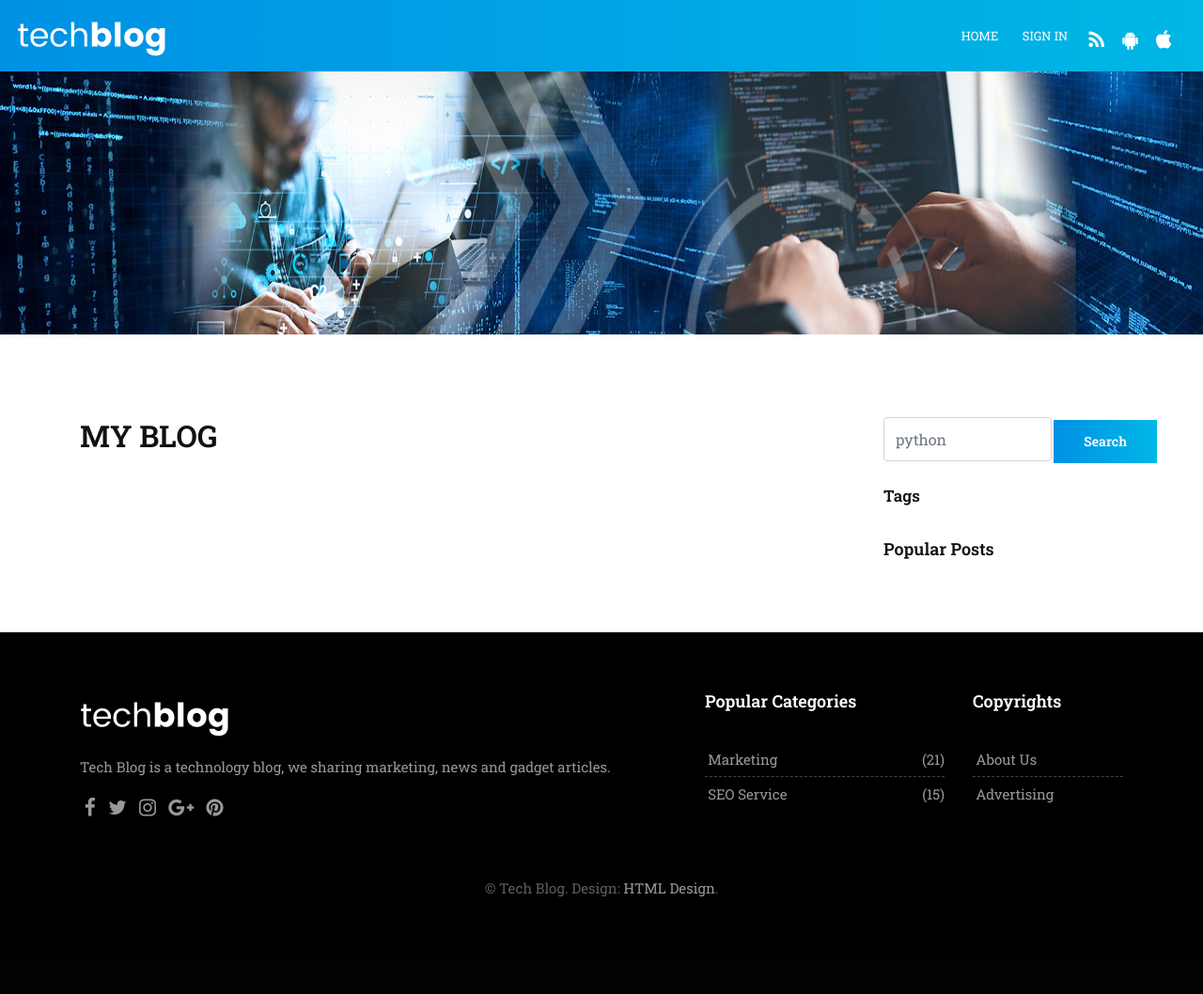
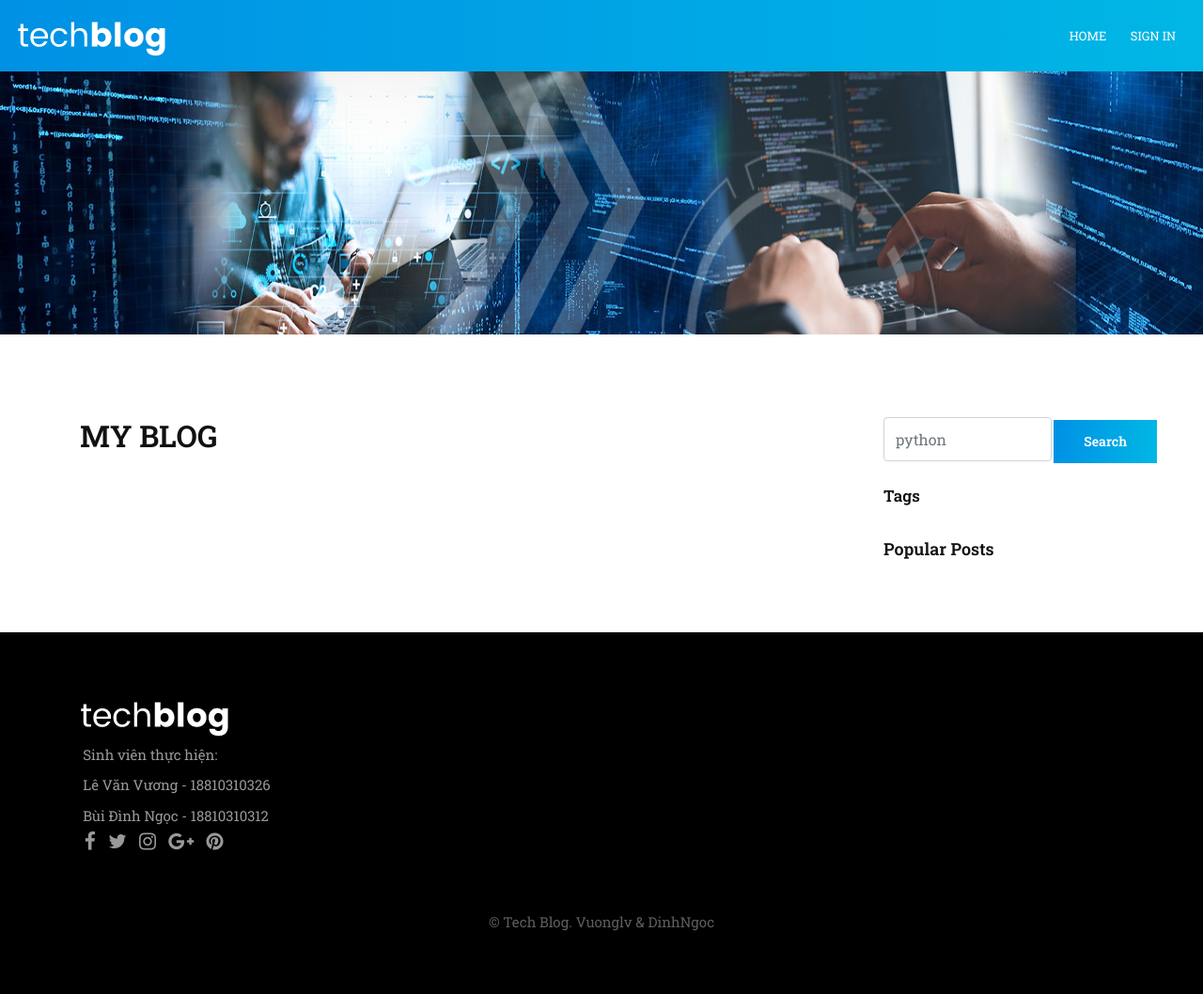
Before and after one commit to b1team/tech-blog, a Flask app: page / in a window 1280 px wide. Shown: the whole page at 94% size. Before the commit the page ends 955 px from the top, so only its background shows below. Run offline with Flask 2, Linux system fonts and the light colour scheme; data that the repository does not hold is empty; some libraries are stand-ins or nearby versions.

Commit message:
fix footer

```diff
--- a/src/app/static/css/style.css
+++ b/src/app/static/css/style.css
@@ -1439,7 +1439,7 @@ hr.invis3 {
 
 .footer-text p {
     margin-bottom: 0;
-    padding: 1rem 0 1.2rem;
+    padding: 0.2rem;
 }
 
 .blog-list-widget img {
--- a/src/app/templates/base.html
+++ b/src/app/templates/base.html
@@ -79,18 +79,6 @@
                             </li>
                             {% endif %}
                         </ul>
-                        <ul class="navbar-nav mr-2">
-                            <li class="nav-item">
-                                <a class="nav-link" href="#"><i class="fa fa-rss"></i></a>
-                            </li>
-                            <li class="nav-item">
-                                <a class="nav-link" href="#"><i class="fa fa-android"></i></a>
-                            </li>
-                            <li class="nav-item">
-                                <a class="nav-link" href="#"><i class="fa fa-apple"></i></a>
-                            </li>
-                        </ul>
-
                     </div>
                 </nav>
         </header>
@@ -110,7 +98,9 @@
                         <div class="widget">
                             <div class="footer-text text-left">
                                 <a href="{{ url_for("home_bp.home") }}"><img src="{{ url_for('static', filename='images/tech-footer-logo.png') }}" alt="" class="img-fluid"></a>
-                                <p>Tech Blog is a technology blog, we sharing marketing, news and gadget articles.</p>
+                                <p>Sinh viên thực hiện: </p>
+                                <p>Lê Văn Vương - 18810310326</p>
+                                <p>Bùi Đình Ngọc - 18810310312</p>
                                 <div class="social">
                                     <a href="#" data-toggle="tooltip" data-placement="bottom" title="" data-original-title="Facebook"><i class="fa fa-facebook"></i></a>
                                     <a href="#" data-toggle="tooltip" data-placement="bottom" title="" data-original-title="Twitter"><i class="fa fa-twitter"></i></a>
@@ -124,38 +114,12 @@
                             </div><!-- end footer-text -->
                         </div><!-- end widget -->
                     </div><!-- end col -->
-
-                    <div class="col-lg-3 col-md-12 col-sm-12 col-xs-12">
-                        <div class="widget">
-                            <h5 class="widget-title">Popular Categories</h5>
-                            <div class="link-widget">
-                                <ul>
-                                    <li><a href="#">Marketing <span>(21)</span></a></li>
-                                    <li><a href="#">SEO Service <span>(15)</span></a></li>
-
-                                </ul>
-                            </div><!-- end link-widget -->
-                        </div><!-- end widget -->
-                    </div><!-- end col -->
-
-                    <div class="col-lg-2 col-md-12 col-sm-12 col-xs-12">
-                        <div class="widget">
-                            <h5 class="widget-title">Copyrights</h5>
-                            <div class="link-widget">
-                                <ul>
-                                    <li><a href="#">About us</a></li>
-                                    <li><a href="#">Advertising</a></li>
-
-                                </ul>
-                            </div><!-- end link-widget -->
-                        </div><!-- end widget -->
-                    </div><!-- end col -->
                 </div>
 
                 <div class="row">
                     <div class="col-md-12 text-center">
                         <br>
-                        <div class="copyright">© Tech Blog. Design: <a href="http://html.design">HTML Design</a>.</div>
+                        <div class="copyright">© Tech Blog. Vuonglv & DinhNgoc</div>
                     </div>
                 </div>
             </div><!-- end container -->
```
